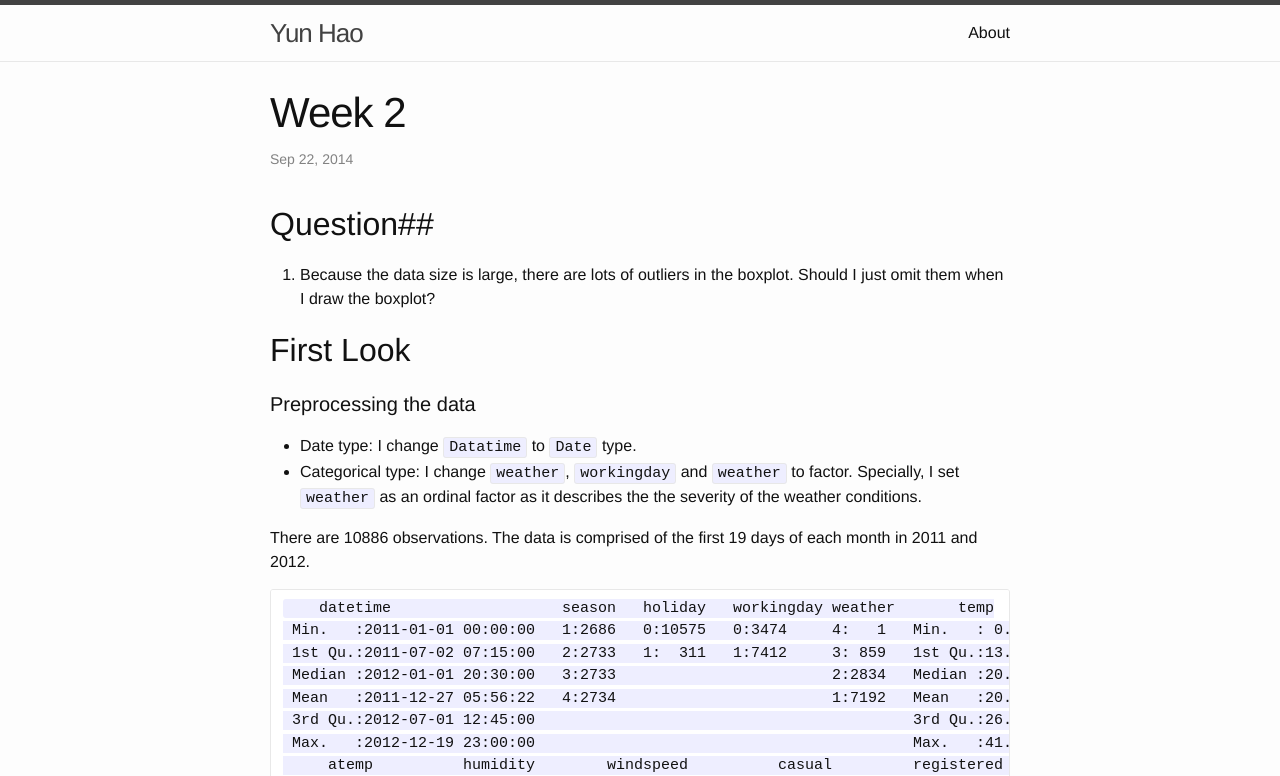
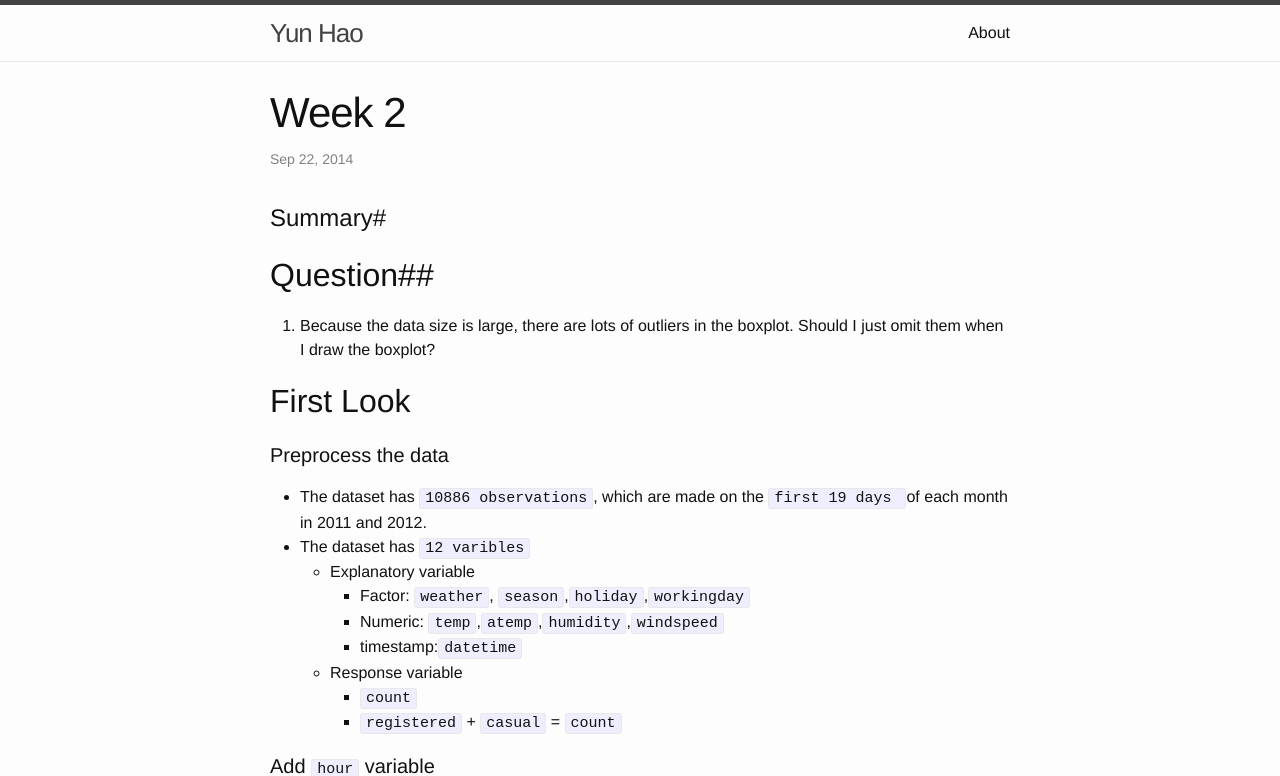
Before and after one commit to yunhaolucky/yunhaolucky.github.io, a Jekyll site: the page built from _posts/2014-09-24-Week2.markdown, in a window 1280 px wide and 1400 px high, cut to the strip 0-776 px from the top of the window. Built offline with Jekyll 4.4.1, drawn with Linux system fonts in a browser that asks for light colours; Markdown is read by kramdown in place of the engine named in the settings; some of the changed text lies outside the part shown.

Commit message:
week2.2.1

````diff
--- a/_posts/2014-09-24-Week2.markdown
+++ b/_posts/2014-09-24-Week2.markdown
@@ -5,39 +5,28 @@ date:   2014-09-22 09:22:44
 categories: bikeshare
 ---
 
+#Summary#
+
 ##Question##
 1. Because the data size is large, there are lots of outliers in the boxplot. Should I just omit them when I draw the boxplot?
 
 
 ## First Look ##
-#### Preprocessing the data ####
-  * Date type: I change  `Datatime` to `Date` type.
-  * Categorical type: I change `weather`, `workingday` and `weather` to factor. Specially, I set `weather` as an ordinal factor as it describes the the severity of the weather conditions.
+#### Preprocess the data ####
+* The dataset has `10886 observations`, which are made on the `first 19 days `of each month in 2011 and 2012.
+* The dataset has `12 varibles`
+  * Explanatory variable
+    * Factor: `weather`, `season`,`holiday`,`workingday`
+    * Numeric: `temp`,`atemp`,`humidity`,`windspeed`
+    * timestamp:`datetime`
+  * Response variable
+    * `count`
+    * `registered` + `casual` = `count`
 
-There are 10886 observations. The data is comprised of the first 19 days of each month in 2011 and 2012.
 
-```
-    datetime                   season   holiday   workingday weather       temp
- Min.   :2011-01-01 00:00:00   1:2686   0:10575   0:3474     4:   1   Min.   : 0.82
- 1st Qu.:2011-07-02 07:15:00   2:2733   1:  311   1:7412     3: 859   1st Qu.:13.94
- Median :2012-01-01 20:30:00   3:2733                        2:2834   Median :20.50
- Mean   :2011-12-27 05:56:22   4:2734                        1:7192   Mean   :20.23
- 3rd Qu.:2012-07-01 12:45:00                                          3rd Qu.:26.24
- Max.   :2012-12-19 23:00:00                                          Max.   :41.00
-     atemp          humidity        windspeed          casual         registered        count
- Min.   : 0.76   Min.   :  0.00   Min.   : 0.000   Min.   :  0.00   Min.   :  0.0   Min.   :  1.0
- 1st Qu.:16.66   1st Qu.: 47.00   1st Qu.: 7.002   1st Qu.:  4.00   1st Qu.: 36.0   1st Qu.: 42.0
- Median :24.24   Median : 62.00   Median :12.998   Median : 17.00   Median :118.0   Median :145.0
- Mean   :23.66   Mean   : 61.89   Mean   :12.799   Mean   : 36.02   Mean   :155.6   Mean   :191.6
- 3rd Qu.:31.06   3rd Qu.: 77.00   3rd Qu.:16.998   3rd Qu.: 49.00   3rd Qu.:222.0   3rd Qu.:284.0
- Max.   :45.45   Max.   :100.00   Max.   :56.997   Max.   :367.00   Max.   :886.0   Max.   :977.0
-```
-#### Add hour variable ####
-* According to general sense, time should be a factor of the count.
-* There is an obvious pattern in the boxplot of below.
-* Therefore, I add hour as an ordered factor of the dataset.
+#### Add `hour` variable ####
+According to common sense, time affects the count of rides. And we can see this trend in the following plot. For this reason, I created a variable `hour` from `datetime`.
 ![hour_count_boxplot](https://docs.google.com/uc?export=view&id=0B47woKFE0zXeX1hMM0w0Rml1dG8)
-
 
 
 #### Explore Count ####
````
Also changed, not shown: _posts/Plan.markdown (+69 -0 lines), _posts/django_manul.markdown (added, +21 -0 lines).
